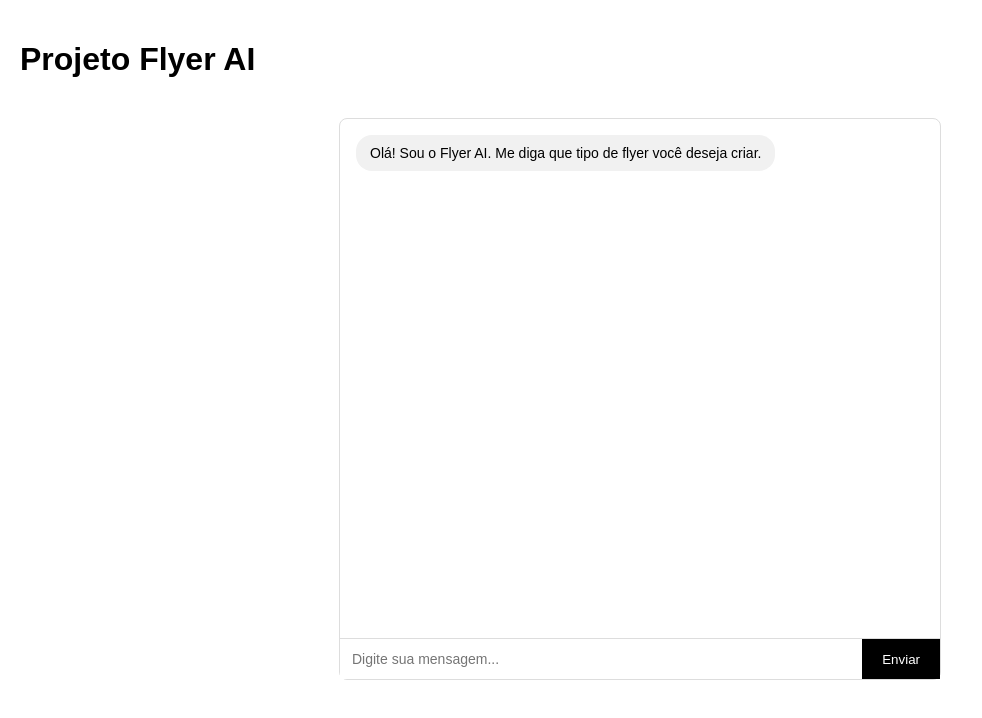
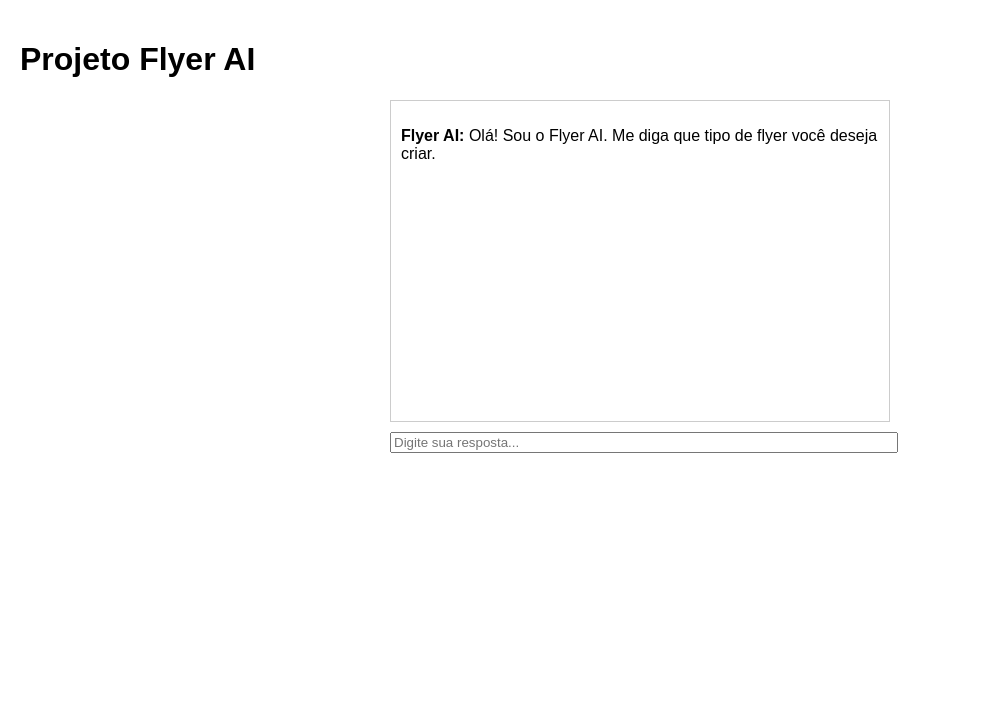
Before and after one commit to AnaPaulaSantos5/automacao-midias-TEST, a Next.js app: page / in a window 1280 px wide. Shown: the top 718 px of the page, without its empty margins (0-982 px from the left). Built offline with nearby package versions, Linux system fonts and the light colour scheme.

Commit message:
Refactor ChatBox component for improved messaging flow

```diff
--- a/app/components/ChatBox.js
+++ b/app/components/ChatBox.js
@@ -5,258 +5,172 @@ import { useState } from "react";
 export default function ChatBox() {
   const [messages, setMessages] = useState([
     {
-      sender: "bot",
+      from: "bot",
       text: "Olá! Sou o Flyer AI. Me diga que tipo de flyer você deseja criar."
     }
   ]);
 
-  const [input, setInput] = useState("");
-  const [step, setStep] = useState("identificar");
+  const [step, setStep] = useState("produto");
+  const [formData, setFormData] = useState({});
+  const [showConfirm, setShowConfirm] = useState(false);
 
-  const [flyerData, setFlyerData] = useState({
-    area: null,
-    tipo: null,
-    subtipo: null,
-    formato: null,
-    campanha: null
-  });
-
-  function identificarFlyer(texto) {
-    const text = texto.toLowerCase();
-
-    if (text.includes("consórcio") || text.includes("consorcio")) {
-      return { area: "financas", tipo: "consorcio" };
-    }
-    if (text.includes("pet")) {
-      return { area: "beneficios", tipo: "pet" };
-    }
-    if (text.includes("saúde") || text.includes("saude")) {
-      return { area: "beneficios", tipo: "saude" };
-    }
-    if (text.includes("odonto")) {
-      return { area: "beneficios", tipo: "odonto" };
-    }
-    if (text.includes("seguro")) {
-      return { area: "seguros", tipo: "seguro" };
+  function addMessage(from, text) {
+    setMessages((prev) => [...prev, { from, text }]);
   }
 
-    return null;
-  }
+  function handleUserInput(input) {
+    addMessage("user", input);
 
-  function sendMessage() {
-    if (!input.trim()) return;
+    switch (step) {
+      case "produto":
+        addMessage(
+          "bot",
+          "Perfeito. Qual tipo de consórcio? (Auto, Imóvel ou Serviços)"
+        );
+        setFormData({ produto: input.toLowerCase() });
+        setStep("subtipo");
+        break;
 
-    const userMessage = { sender: "user", text: input };
-    let botResponse = "";
+      case "subtipo":
+        addMessage(
+          "bot",
+          "Ótimo. Esse flyer será para qual formato? (Instagram ou WhatsApp)"
+        );
+        setFormData((prev) => ({ ...prev, subtipo: input.toLowerCase() }));
+        setStep("canal");
+        break;
 
-    // =====================
-    // ETAPA 1 — IDENTIFICAR
-    // =====================
-    if (step === "identificar") {
-      const resultado = identificarFlyer(input);
+      case "canal":
+        addMessage("bot", "Qual campanha você deseja usar?");
+        setFormData((prev) => ({ ...prev, canal: input.toLowerCase() }));
+        setStep("campanha");
+        break;
 
-      if (!resultado) {
-        botResponse =
-          "Certo. Para eu te ajudar melhor, qual tipo de flyer você deseja criar? (Seguro, Consórcio, Odonto, Saúde ou Pet)";
-      } else {
-        setFlyerData((prev) => ({
-          ...prev,
-          area: resultado.area,
-          tipo: resultado.tipo
-        }));
+      case "campanha":
+        setFormData((prev) => ({ ...prev, campanha: input }));
+        addMessage(
+          "bot",
+          "Perfeito! Confira abaixo as informações do flyer antes de gerar."
+        );
+        setShowConfirm(true);
+        break;
 
-        if (resultado.tipo === "consorcio") {
-          botResponse =
-            "Perfeito. Qual tipo de consórcio? (Auto, Imóvel ou Serviços)";
-          setStep("subtipo");
-        } else {
-          botResponse =
-            "Ótimo. Esse flyer será para qual formato? (Instagram ou WhatsApp)";
-          setStep("formato");
-        }
+      default:
+        break;
     }
   }
 
-    // =====================
-    // ETAPA 2 — SUBTIPO
-    // =====================
-    else if (step === "subtipo") {
-      setFlyerData((prev) => ({
-        ...prev,
-        subtipo: input.toLowerCase()
-      }));
-
-      botResponse =
-        "Ótimo. Esse flyer será para qual formato? (Instagram ou WhatsApp)";
-      setStep("formato");
-    }
-
-    // =====================
-    // ETAPA 3 — FORMATO
-    // =====================
-    else if (step === "formato") {
-      setFlyerData((prev) => ({
-        ...prev,
-        formato: input.toLowerCase()
-      }));
-
-      botResponse = "Qual campanha você deseja usar?";
-      setStep("campanha");
-    }
-
-    // =====================
-    // ETAPA 7 — CAMPANHA
-    // =====================
-    else if (step === "campanha") {
-      const payloadFinal = {
+  function gerarPayloadFinal() {
+    return {
       produto: {
-          area:
-            flyerData.area === "financas"
-              ? "confi-financas"
-              : flyerData.area === "beneficios"
-              ? "confi-beneficios"
-              : "confi-seguros",
-
-          tipo: flyerData.tipo,
-          subtipo: flyerData.subtipo
+        area: "confi-financas",
+        tipo: "consorcio",
+        subtipo: formData.subtipo
       },
-
       formato: {
-          canal: flyerData.formato,
+        canal: formData.canal,
         dimensao:
-            flyerData.formato === "instagram"
-              ? "1080x1080"
-              : "1080x1920"
+          formData.canal === "instagram" ? "1080x1080" : "1080x1920"
       },
-
       campanha: {
-          titulo:
-            flyerData.tipo === "consorcio"
-              ? "Consórcio"
-              : flyerData.tipo,
-          destaque: input
+        titulo: "Consórcio Imobiliário",
+        destaque: formData.campanha
       },
-
       identidadeVisual: {
-          paleta:
-            flyerData.area === "financas"
-              ? ["#1260c7", "#ffffff", "#000000"]
-              : flyerData.area === "beneficios"
-              ? ["#f5886c", "#ffffff", "#000000"]
-              : ["#ffce0a", "#ffffff", "#000000"],
-
-          marca:
-            flyerData.area === "financas"
-              ? "Confi Finanças"
-              : flyerData.area === "beneficios"
-              ? "Confi Benefícios"
-              : "Confi Seguros"
+        paleta: ["#1260c7", "#ffffff", "#000000"],
+        marca: "Confi Finanças"
       },
-
       regrasCriacao: {
         usarTemplateBase: true,
         manterIdentidadeVisual: true,
         evitarElementosNaoPadrao: true
       },
-
       origem: {
         criadoVia: "chat",
         dataCriacao: new Date().toISOString()
       }
     };
-
-      console.log("FLYER PAYLOAD FINAL:", payloadFinal);
-
-      botResponse =
-        "Perfeito! Já tenho todas as informações iniciais para criar seu flyer.";
-      setStep("final");
   }
 
-    setMessages((prev) => [
-      ...prev,
-      userMessage,
-      { sender: "bot", text: botResponse }
+  function confirmarGeracao() {
+    const payloadFinal = gerarPayloadFinal();
+    console.log("PAYLOAD FINAL PARA GERAÇÃO:", payloadFinal);
+
+    addMessage(
+      "bot",
+      "Flyer confirmado! Iniciando processo de geração da arte."
+    );
+
+    setShowConfirm(false);
+  }
+
+  function editarInformacoes() {
+    setShowConfirm(false);
+    setMessages([
+      {
+        from: "bot",
+        text:
+          "Sem problemas. Vamos começar novamente. Que tipo de flyer você deseja criar?"
+      }
     ]);
-
-    setInput("");
+    setFormData({});
+    setStep("produto");
   }
 
   return (
-    <div style={styles.container}>
-      <div style={styles.chat}>
-        {messages.map((msg, index) => (
+    <div style={{ maxWidth: 500, margin: "20px auto" }}>
       <div
-            key={index}
         style={{
-              ...styles.message,
-              alignSelf:
-                msg.sender === "user" ? "flex-end" : "flex-start",
-              backgroundColor:
-                msg.sender === "user" ? "#1260c7" : "#f1f1f1",
-              color: msg.sender === "user" ? "#ffffff" : "#000000"
+          border: "1px solid #ccc",
+          padding: 10,
+          minHeight: 300
         }}
       >
+        {messages.map((msg, index) => (
+          <p key={index}>
+            <strong>{msg.from === "bot" ? "Flyer AI" : "Você"}:</strong>{" "}
             {msg.text}
-          </div>
+          </p>
         ))}
       </div>
 
-      <div style={styles.inputArea}>
+      {!showConfirm && step !== "final" && (
         <input
           type="text"
-          placeholder="Digite sua mensagem..."
-          value={input}
-          onChange={(e) => setInput(e.target.value)}
-          style={styles.input}
+          placeholder="Digite sua resposta..."
+          style={{ width: "100%", marginTop: 10 }}
+          onKeyDown={(e) => {
+            if (e.key === "Enter" && e.target.value.trim()) {
+              handleUserInput(e.target.value);
+              e.target.value = "";
+            }
+          }}
         />
-        <button onClick={sendMessage} style={styles.button}>
-          Enviar
+      )}
+
+      {showConfirm && (
+        <div style={{ marginTop: 20 }}>
+          <h3>Confirmação do Flyer</h3>
+          <ul>
+            <li>Área: Confi Finanças</li>
+            <li>Produto: Consórcio</li>
+            <li>Tipo: {formData.subtipo}</li>
+            <li>Canal: {formData.canal}</li>
+            <li>Campanha: {formData.campanha}</li>
+          </ul>
+
+          <button onClick={confirmarGeracao}>
+            Gerar flyer
+          </button>
+
+          <button
+            style={{ marginLeft: 10 }}
+            onClick={editarInformacoes}
+          >
+            Editar informações
           </button>
         </div>
+      )}
     </div>
   );
 }
-
-const styles = {
-  container: {
-    maxWidth: 600,
-    margin: "40px auto",
-    border: "1px solid #ddd",
-    borderRadius: 8,
-    display: "flex",
-    flexDirection: "column",
-    height: "70vh"
-  },
-  chat: {
-    flex: 1,
-    padding: 16,
-    display: "flex",
-    flexDirection: "column",
-    gap: 12,
-    overflowY: "auto"
-  },
-  message: {
-    padding: "10px 14px",
-    borderRadius: 16,
-    maxWidth: "80%",
-    fontSize: 14
-  },
-  inputArea: {
-    display: "flex",
-    borderTop: "1px solid #ddd"
-  },
-  input: {
-    flex: 1,
-    padding: 12,
-    border: "none",
-    outline: "none",
-    fontSize: 14
-  },
-  button: {
-    padding: "0 20px",
-    border: "none",
-    backgroundColor: "#000000",
-    color: "#ffffff",
-    cursor: "pointer"
-  }
-};
```
Lines whose indentation alone changed are shown as unchanged.
